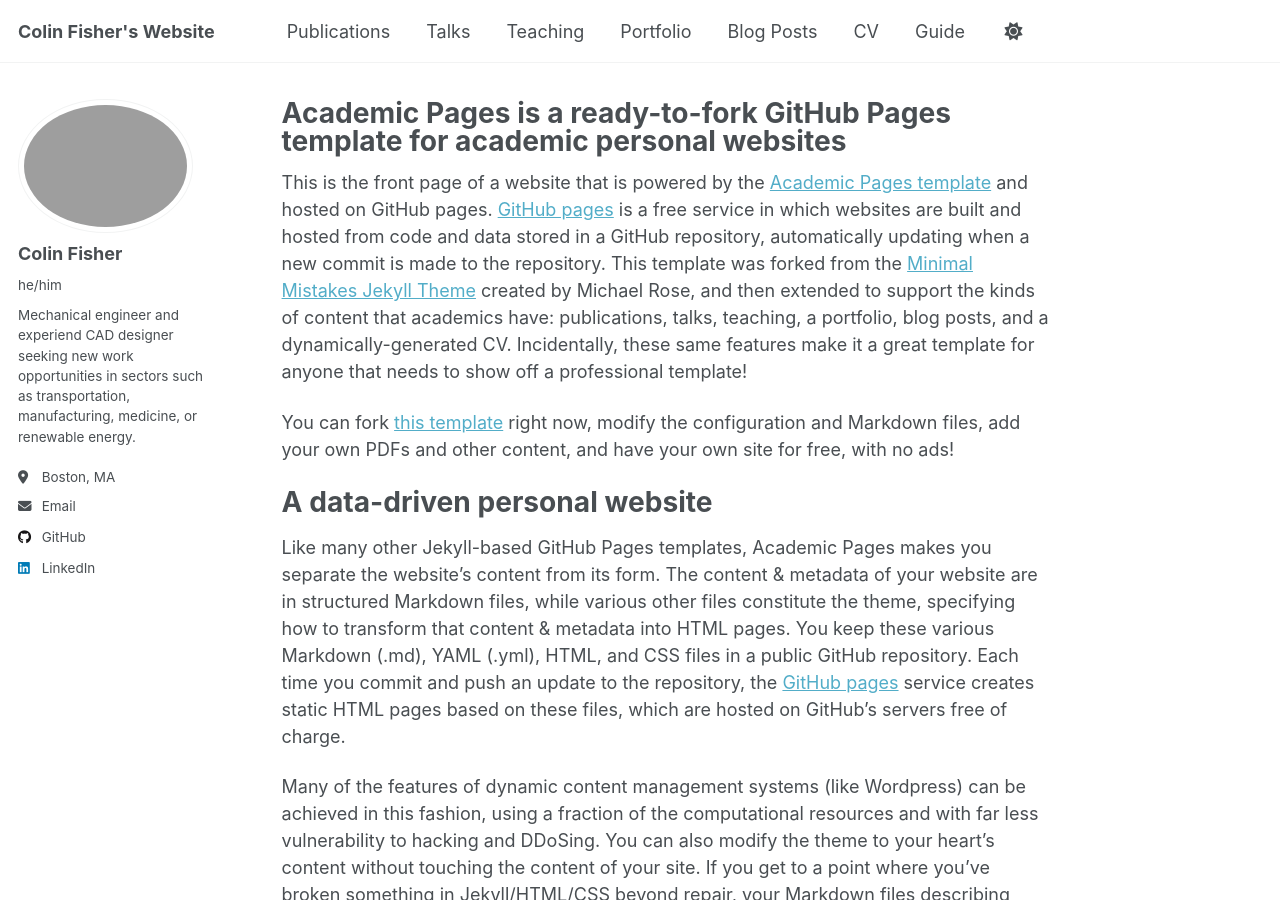
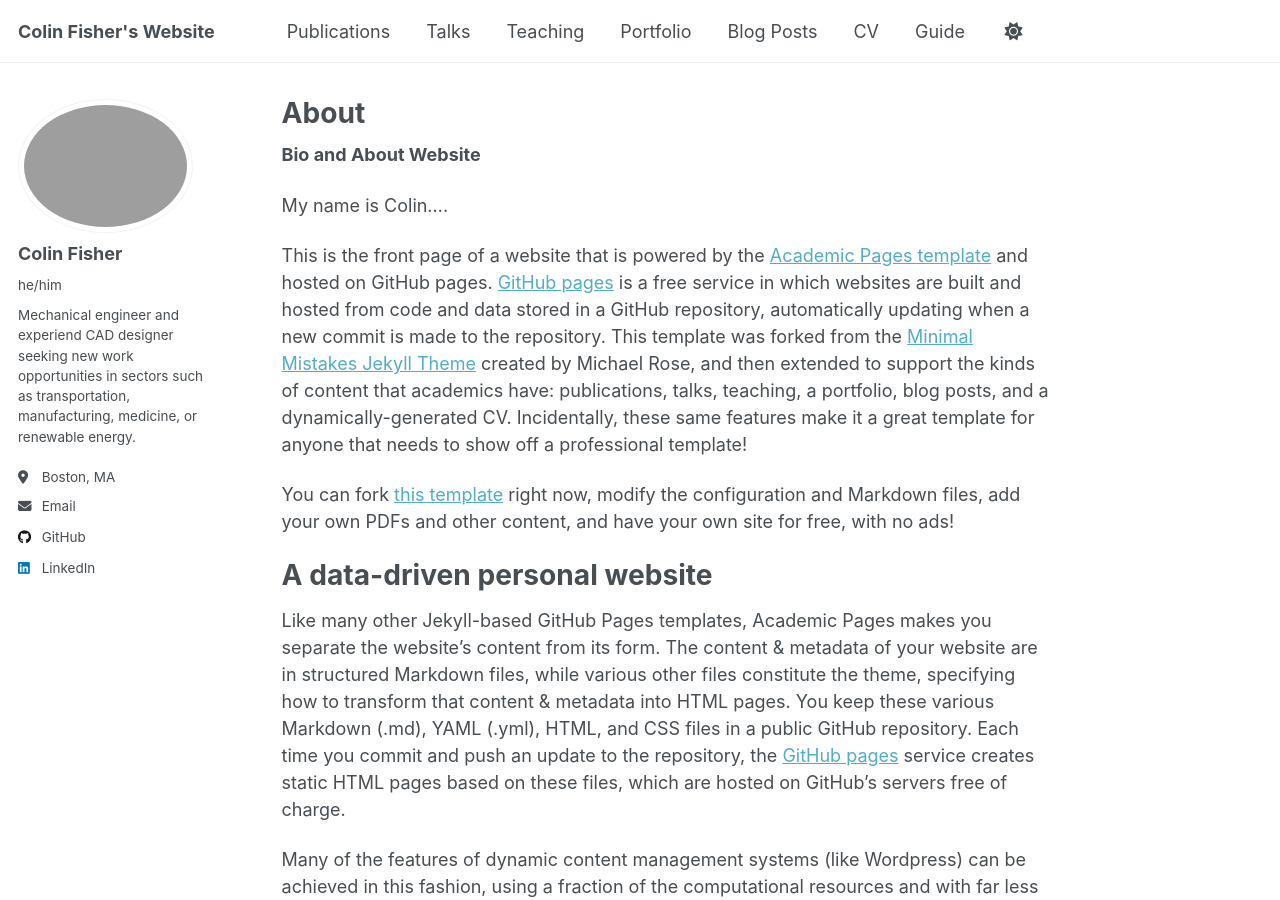
Before and after one commit to colin-fisher/colin-fisher.github.io, a Jekyll site: the page built from _pages/about.md, in a window 1280 px wide and 900 px high. Built offline with Jekyll 4.4.1, drawn with Linux system fonts in a browser that asks for light colours; a script that is not in the unit is left out.

Commit message:
Update about.md

```diff
--- a/_pages/about.md
+++ b/_pages/about.md
@@ -1,11 +1,16 @@
 ---
 permalink: /
-title: "Academic Pages is a ready-to-fork GitHub Pages template for academic personal websites"
+title: "About"
 author_profile: true
 redirect_from:
   - /about/
   - /about.html
 ---
+
+**Bio and About Website**
+
+My name is Colin....
+
 
 This is the front page of a website that is powered by the [Academic Pages template](https://github.com/academicpages/academicpages.github.io) and hosted on GitHub pages. [GitHub pages](https://pages.github.com) is a free service in which websites are built and hosted from code and data stored in a GitHub repository, automatically updating when a new commit is made to the repository. This template was forked from the [Minimal Mistakes Jekyll Theme](https://mmistakes.github.io/minimal-mistakes/) created by Michael Rose, and then extended to support the kinds of content that academics have: publications, talks, teaching, a portfolio, blog posts, and a dynamically-generated CV. Incidentally, these same features make it a great template for anyone that needs to show off a professional template!
 
```
